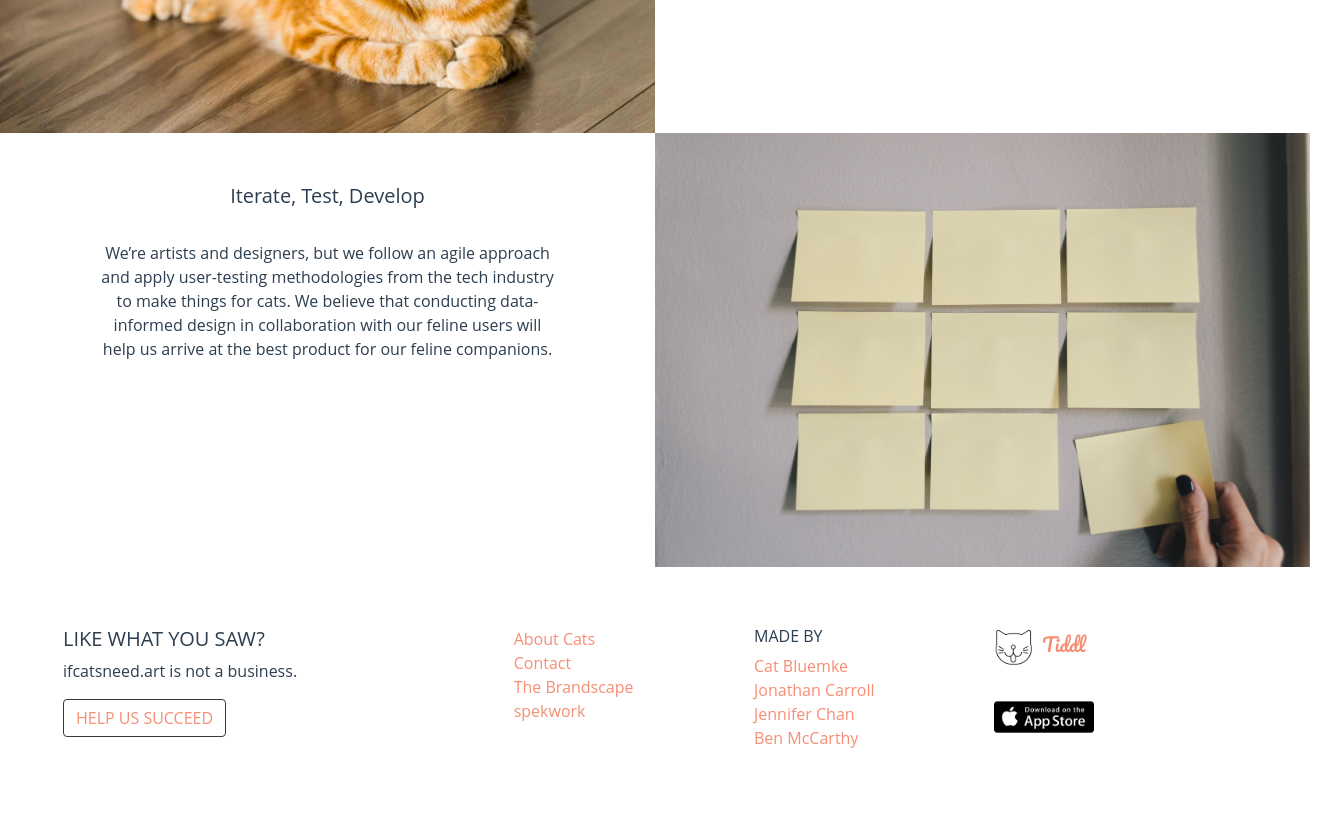
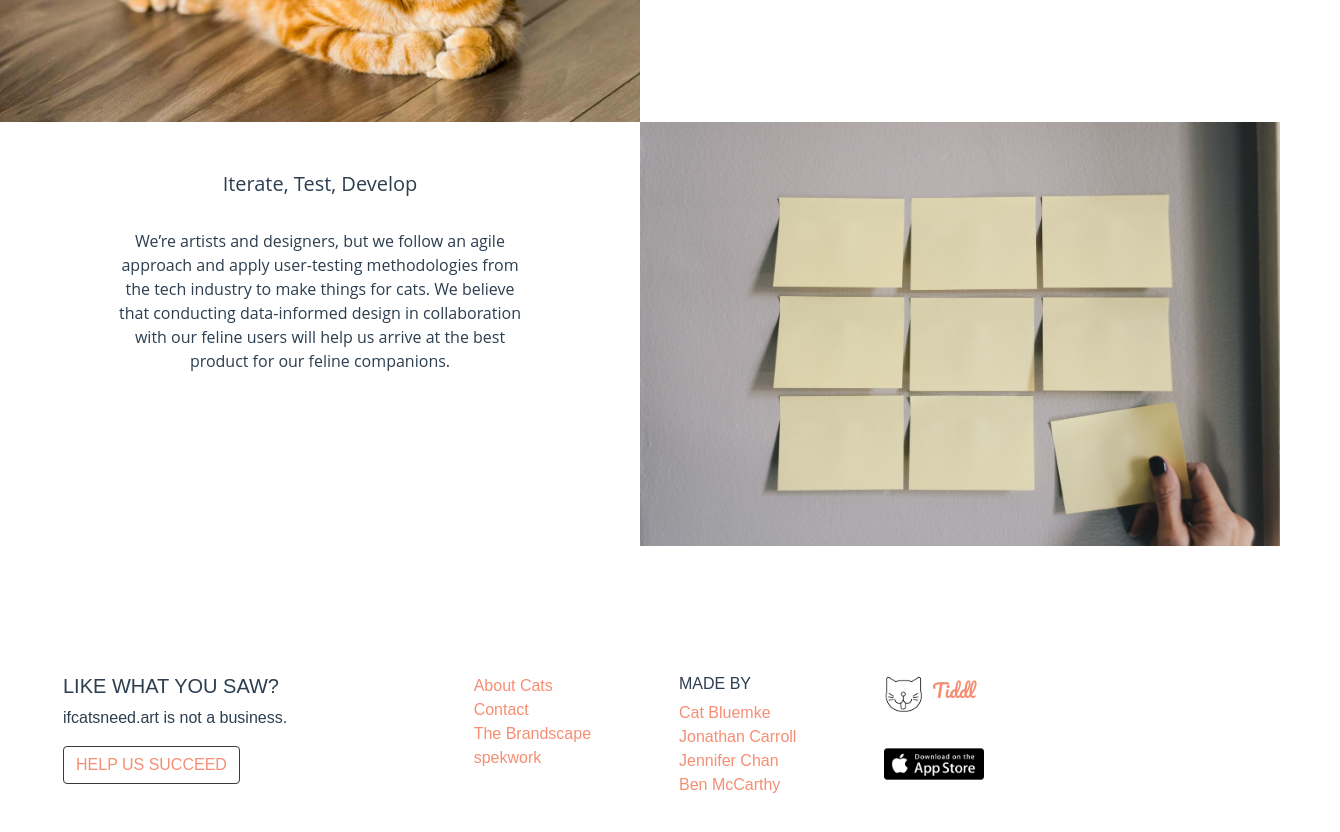
Before and after one commit to usrrname/cats, a Vue app: page / in a window 1280 px wide. Shown: the part 1300-2132 px from the top of the page, 1340 px wide, since content can reach past the window. Before the commit the page ends 2067 px from the top, so only its background shows below. Built offline with nearby package versions, Linux system fonts and the light colour scheme.

Commit message:
css changes: remove tacky bg color, fix horizontal overflow

```diff
--- a/src/App.vue
+++ b/src/App.vue
@@ -5,24 +5,38 @@
       <!-- Brand and toggle get grouped for better mobile display -->
       <ul class="nav justify-content-between flex-sm-nowrap flex-md-nowrap flex-lg-wrap">
         <li class="btn-group" role="group">
-  <button type="button" class="btn btn-default"><router-link to="/">Home</router-link></button>
+          <button type="button" class="btn btn-default">
+            <router-link to="/">Home</router-link>
+          </button>
         </li>
         <li class="btn-group" role="group">
-  <button type="button" class="btn btn-default"><router-link to="/process">Our Process</router-link></button>
+          <button type="button" class="btn btn-default">
+            <router-link to="/process">Our Process</router-link>
+          </button>
         </li>
         <li class="btn-group" role="group">
-  <button type="button" class="btn btn-default"><router-link to="/cats">Our Users</router-link></button>
+          <button type="button" class="btn btn-default">
+            <router-link to="/cats">Our Users</router-link>
+          </button>
         </li>
         <li class="btn-group" role="group">
-<button type="button" class="btn btn-default" id="appBrand"><router-link to="/tiddl">Tiddl</router-link></button>
+          <button type="button" class="btn btn-default" id="appBrand">
+            <router-link to="/tiddl">Tiddl</router-link>
+          </button>
         </li>
       </ul>
-<ul class="nav navbar-right flex-sm-row flex-md-nowrap justify-content-around flex-md-row flex-lg-row flex-lg-wrap">
+      <ul
+        class="nav navbar-right flex-sm-row flex-md-nowrap justify-content-around flex-md-row flex-lg-row flex-lg-wrap"
+      >
         <li class="btn-group" role="group">
-  <button type="button" class="btn btn-default"><router-link to="/about">Our Story</router-link></button>
+          <button type="button" class="btn btn-default">
+            <router-link to="/about">Our Story</router-link>
+          </button>
         </li>
         <li class="btn-group" role="group">
-  <button type="button" class="btn btn-default"><router-link to="/donate">Donate</router-link></button>
+          <button type="button" class="btn btn-default">
+            <router-link to="/donate">Donate</router-link>
+          </button>
         </li>
       </ul>
     </nav>
@@ -31,29 +45,23 @@
     <footer class="page-footer font-small pl-5 pt-6">
       <!-- Footer Links -->
       <div class="container-fluid text-md-left text-sm-left">
-
         <!-- Grid row -->
         <div class="row">
-
           <!-- Grid column -->
           <div class="col-md-4 mt-md-0 mt-3">
-
             <!-- Content -->
             <h5 class="text-uppercase">Like What You Saw?</h5>
-          <p>ifcatsneed.art is not a business.
-          </p>
+            <p>ifcatsneed.art is not a business.</p>
             <button type="button" class="btn btn-outline-dark">
-            <router-link to="/donate">HELP US SUCCEED</router-link></button>
+              <router-link to="/donate">HELP US SUCCEED</router-link>
+            </button>
           </div>
           <!-- Grid column -->
-
           <hr class="clearfix w-100 d-md-none pb-3">
 
           <!-- Grid column -->
           <div class="col-sm-4 col-md-2 mb-md-0 mb-3">
-
             <!-- Links -->
-
             <ul class="list-unstyled">
               <li>
                 <a href="https://en.wikipedia.org/wiki/Cat" target="_blank">About Cats</a>
@@ -68,13 +76,10 @@
                 <a href="http://spek.work/" target="_blank">spekwork</a>
               </li>
             </ul>
-
           </div>
           <!-- Grid column -->
-
           <!-- Grid column -->
           <div class="col-sm-4 col-md-2 mb-md-0 mb-3">
-
             <!-- Links -->
             <h6 class="text-uppercase">Made By</h6>
 
@@ -92,93 +97,106 @@
                 <a href="https://benmccarthy.work" target="_blank">Ben McCarthy</a>
               </li>
             </ul>
-
           </div>
           <!-- Grid column -->
           <div class="col-sm-4 col-md-2 mb-md-0 mb-3">
-         <div class="footerLogo"><img src="@/assets/img/icon_50px.png" width=40 height=40 ><span id="appBrand" class="display-md-4 pl-2"><router-link to="/tiddl">Tiddl</router-link></span></div>
-         <div class="appbadge"><a href="https://itunes.apple.com/us/app/tiddl/id1435369864" target="_blank"><img src="@/assets/img/app-store-badge.png" width="100"></a></div>
+            <div class="footer__logo">
+              <img src="@/assets/img/icon_50px.png" width="40" height="40">
+              <span id="appBrand" class="display-md-4 pl-2">
+                <router-link to="/tiddl">Tiddl</router-link>
+              </span>
+            </div>
+            <div class="img__tiddl--icon">
+              <a href="https://itunes.apple.com/us/app/tiddl/id1435369864" target="_blank">
+                <img src="@/assets/img/app-store-badge.png" width="100">
+              </a>
+            </div>
           </div>
         </div>
         <!-- Grid row -->
-
       </div>
       <!-- Footer Links -->
-
     </footer>
     <!-- Footer -->
   </div>
 </template>
 
 <script>
-import Landing from '@/components/Landing'
+import Landing from "@/components/Landing";
 export default {
-  name: 'App',
+  name: "App",
   components: {
-    'landing': Landing
+    landing: Landing
   }
-}
+};
 </script>
 <style scoped>
-nav, button {
-background-color:transparent;
+nav,
+button {
+  background-color: transparent;
   color: white;
 }
-a:hover{
-  text-decoration:none;
+a:hover {
+  text-decoration: none;
 }
 </style>
 <style>
-@import url('https://fonts.googleapis.com/css?family=Pacifico');
-#appBrand{
-    font-family: 'Pacifico', cursive;
+@import url("https://fonts.googleapis.com/css?family=Pacifico");
+#appBrand {
+  font-family: "Pacifico", cursive;
   font-size: 1.175em;
   vertical-align: baseline;
 }
-.container{
-  margin-top:3em;
+*,
+*:before,
+*:after {
+  box-sizing: border-box;
 }
-html, body{
-  max-width:100%;
+body {
+  max-width: 100%;
   height: 100%;
   margin: 0px;
   padding: 0px;
   font-family: "Open Sans", Arial, Helvetica, sans-serif;
 }
-a, a:link, a:visited{
-  font-weight:400;
-  color:#f68e74;
-  text-decoration:none;
+.container {
+  margin-top: 5%;
 }
-a:hover{
-  text-decoration:none;
-  font-weight:bold;
+a,
+a:link,
+a:visited {
+  font-weight: 400;
+  color: #f68e74;
+  text-decoration: none;
+}
+a:hover {
+  text-decoration: none;
+  font-weight: bold;
   color: blue;
 }
-*, *:before, *:after {
-  box-sizing: inherit;
-}
+
 #app {
   -webkit-font-smoothing: antialiased;
   -moz-osx-font-smoothing: grayscale;
   color: #2c3e50;
-  display:block;
-  margin:0;
-  padding-left:0;
-  padding-right:0;
-  padding-bottom:0;
+  display: block;
+  margin: 0;
+  padding-left: 0;
+  padding-right: 0;
+  padding-bottom: 0;
 }
-footer{
-  margin-top:3.75em;
-  margin-bottom:3.5em;
+footer {
+  margin-top: 10%;
+  margin-bottom: 3.5em;
+  font-family: "Avenir", Arial, sans-serif;
 }
-.footerLogo{
-  margin-bottom:0;
-  padding-bottom:0;
+.footer__logo {
+  margin-bottom: 0;
+  padding-bottom: 0;
 }
-.appbadge{
-margin-top:0;
-padding:0px;
-display:block;
+.img__tiddl--icon {
+  margin-top: 0;
+  padding: 0px;
+  display: block;
 }
 </style>
```
Lines whose indentation alone changed are shown as unchanged.
